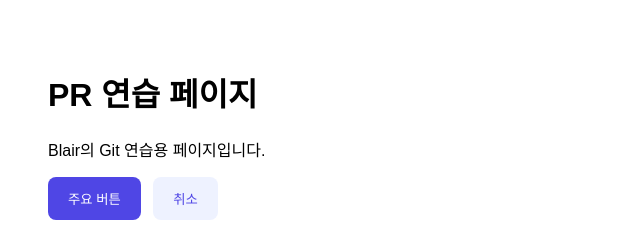
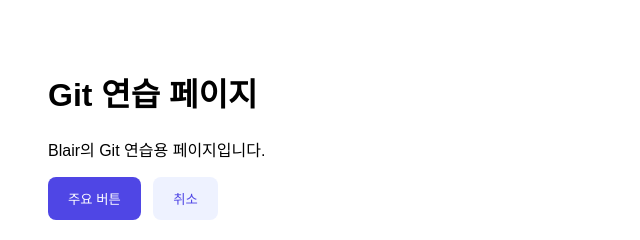
Before and after one commit to blairgaeun/pr-practice, a plain HTML site: page index.html in a window 1280 px wide. Shown: the full height of the page, 0-640 px from the left. Drawn offline with Linux system fonts and the light colour scheme.

Commit message:
Update index.html

```diff
--- a/index.html
+++ b/index.html
@@ -11,7 +11,7 @@
   </style>
 </head>
 <body>
-  <h1>PR 연습 페이지</h1>
+  <h1>Git 연습 페이지</h1>
   <p>Blair의 Git 연습용 페이지입니다.</p>
   <button class="btn btn-primary">주요 버튼</button>
   <button class="btn btn-secondary">취소</button>
```
